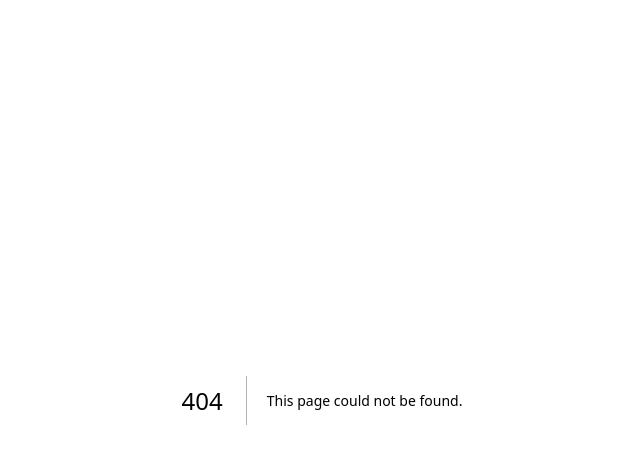
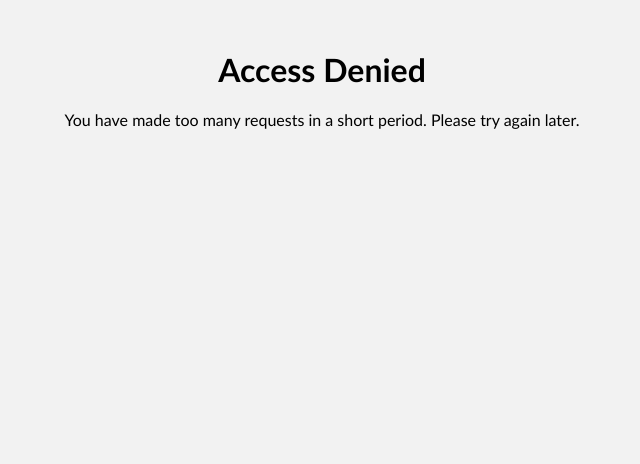
Before and after one commit to abby11a/university, a Next.js app in the folder test-app/: page /blocked in a window 1280 px wide. Before the commit this address had no page. Shown: the top 464 px of the page, without its empty margins (318-958 px from the left). Built offline with nearby package versions, Linux system fonts and the light colour scheme.

Commit message:
Adding blocked html page

```diff
--- a/test-app/middleware.ts
+++ b/test-app/middleware.ts
@@ -6,7 +6,7 @@ import { NextRequest } from 'next/server'
 const ratelimit = new Ratelimit({
   redis: kv,
   // 5 requests from the same IP in 10 seconds
-  limiter: Ratelimit.slidingWindow(5, '10 s'),
+  limiter: Ratelimit.slidingWindow(2, '10 s'),
 })
 
 // Define which routes you want to rate limit
@@ -23,5 +23,5 @@ export default async function middleware(request: NextRequest) {
 
   return success
     ? next()
-    : Response.redirect(new URL('/blocked.html', request.url))
+    : Response.redirect(new URL('/blocked', request.url))
 }
--- /dev/null
+++ b/test-app/src/pages/blocked.tsx
@@ -0,0 +1,12 @@
+// pages/blocked.js
+
+import React from 'react';
+
+export default function Blocked() {
+  return (
+    <div style={{ textAlign: 'center', marginTop: '50px' }}>
+      <h1>Access Denied</h1>
+      <p>You have made too many requests in a short period. Please try again later.</p>
+    </div>
+  );
+}
```
